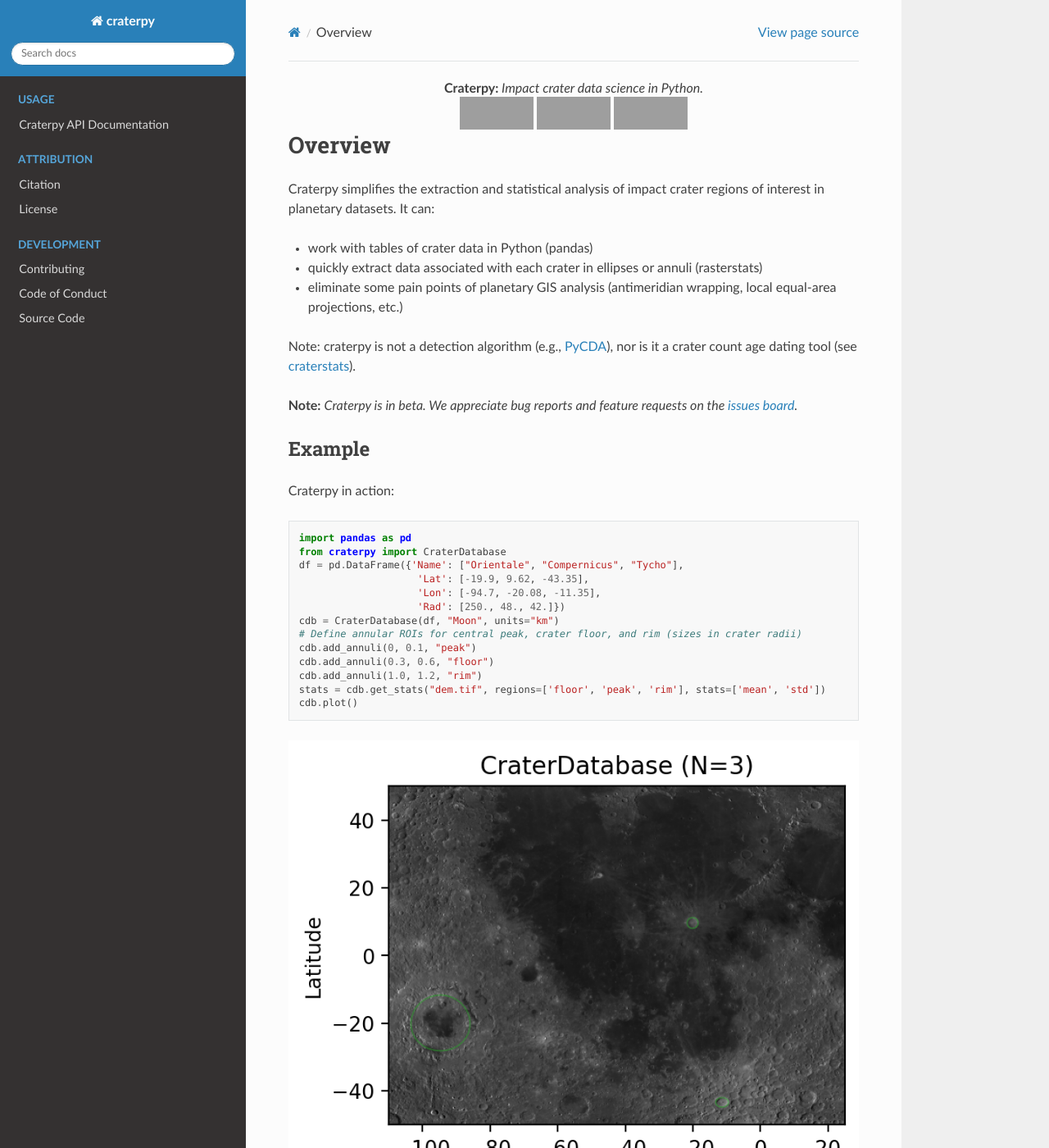
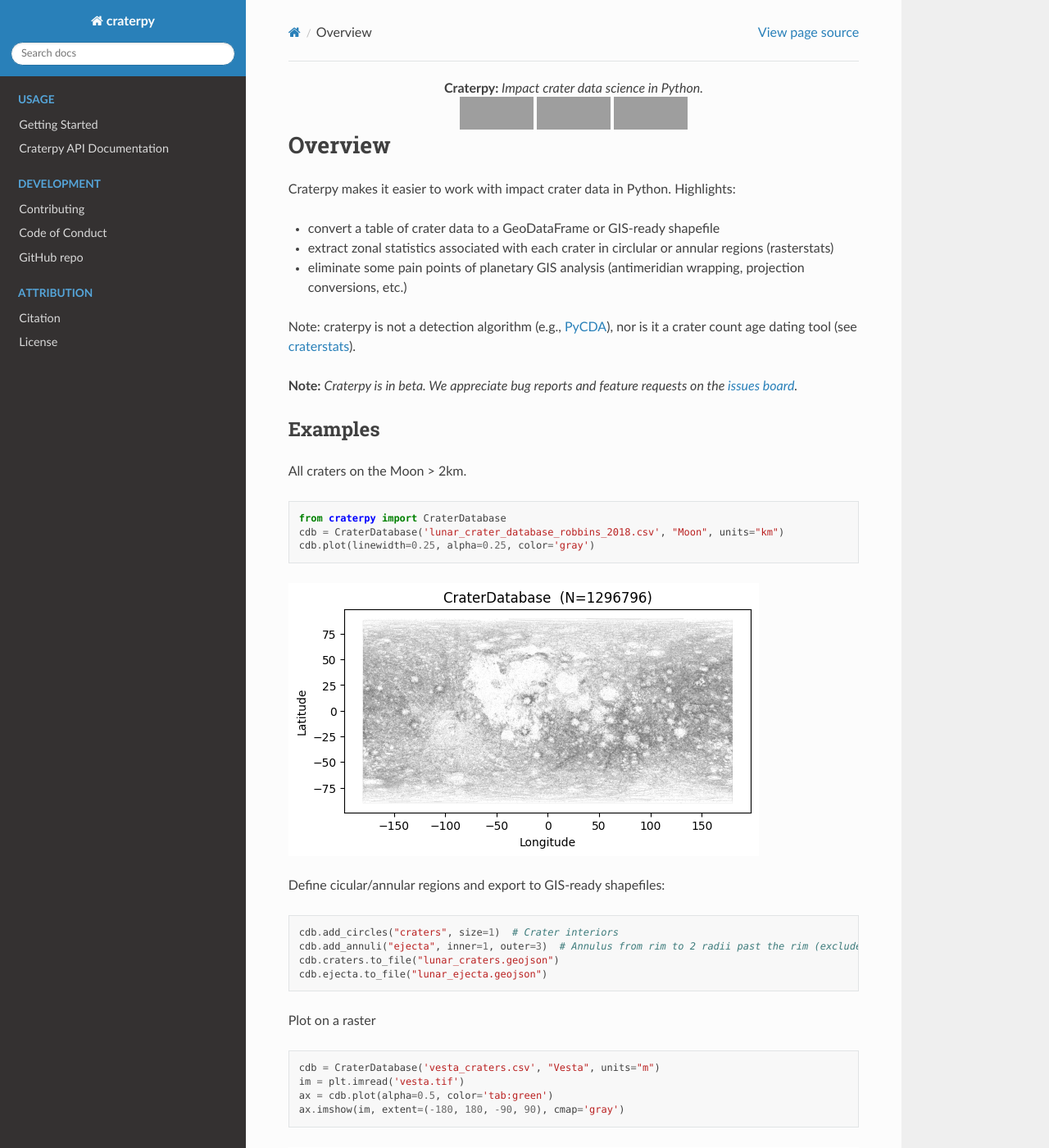
Before and after one commit to cjtu/craterpy, a Sphinx documentation site: the page built from docs/source/index.md, in a window 1280 px wide and 1400 px high. Shown: the whole window at 82% size. Built offline with Sphinx 7.4.7 and the Read the Docs theme 3.1.0, drawn with Linux system fonts in a browser that asks for light colours; some of the changed text lies outside the part shown; grey boxes are pictures that could not be loaded.

Commit message:
Add add_circles, tests, udpate documentation

````diff
--- a/README.md
+++ b/README.md
@@ -39,38 +39,69 @@
 
 # Overview
 
-Craterpy simplifies the extraction and statistical analysis of impact crater regions of interest in planetary datasets. It can:
+Craterpy makes it easier to work with impact crater data in Python. Highlights:
 
-- work with tables of crater data in Python (pandas)
-- quickly extract data associated with each crater in ellipses or annuli (rasterstats)
-- eliminate some pain points of planetary GIS analysis (antimeridian wrapping, local equal-area projections, etc.)
+- convert a table of crater data to a GeoDataFrame or GIS-ready shapefile
+- extract zonal statistics associated with each crater in circlular or annular regions (rasterstats)
+- eliminate some pain points of planetary GIS analysis (antimeridian wrapping, projection conversions, etc.)
 
 Note: craterpy is not a detection algorithm (e.g., [PyCDA](https://github.com/AlliedToasters/PyCDA)), nor is it a crater count age dating tool (see [craterstats](https://github.com/ggmichael/craterstats)).
 
 **Note:** *Craterpy is in beta. We appreciate bug reports and feature requests on the [issues board](https://github.com/cjtu/craterpy/issues).*
 
-## Example
+## Examples
 
-Craterpy in action:
+All craters on the Moon > 2km.
+
+```python
+from craterpy import CraterDatabase
+cdb = CraterDatabase('lunar_crater_database_robbins_2018.csv', "Moon", units="km")
+cdb.plot(linewidth=0.25, alpha=0.25, color='gray')
+```
+
+![Lunar craters plot](https://github.com/cjtu/craterpy/raw/trunk/craterpy/data/_images/readme_moon_robbins.png)
+
+
+Define cicular/annular regions and export to GIS-ready shapefiles:
+
+```python
+cdb.add_circles("craters", size=1)  # Crater interiors
+cdb.add_annuli("ejecta", inner=1, outer=3)  # Annulus from rim to 2 radii past the rim (excludes interior)
+cdb.craters.to_file("lunar_craters.geojson")
+cdb.ejecta.to_file("lunar_ejecta.geojson")
+```
+
+Plot on a raster
+
+```python
+cdb = CraterDatabase('vesta_craters.csv', "Vesta", units="m")
+im = plt.imread('vesta.tif')
+ax = cdb.plot(alpha=0.5, color='tab:green')
+ax.imshow(im, extent=(-180, 180, -90, 90), cmap='gray')
+```
+
+![Vesta map plot](https://github.com/cjtu/craterpy/raw/trunk/craterpy/data/_images/readme_vesta_cdb.png)
+
+
+Compute raster image statistics on each crater geometry.
 
 ```python
 import pandas as pd
-from craterpy import CraterDatabase
-df = pd.DataFrame({'Name': ["Orientale", "Compernicus", "Tycho"],
+df = pd.DataFrame({'Name': ["Orientale", "Copernicus", "Tycho"],
                     'Lat': [-19.9, 9.62, -43.35],
                     'Lon': [-94.7, -20.08, -11.35],
                     'Rad': [250., 48., 42.]})
 cdb = CraterDatabase(df, "Moon", units="km")
-# Define annular ROIs for central peak, crater floor, and rim (sizes in crater radii)
-cdb.add_annuli(0, 0.1, "peak")
-cdb.add_annuli(0.3, 0.6, "floor")
-cdb.add_annuli(1.0, 1.2, "rim")
+
+# Define regions for central peak, crater floor, and rim (sizes in crater radii)
+cdb.add_annuli("peak", 0, 0.1)
+cdb.add_annuli("floor", 0.3, 0.6)
+cdb.add_annuli("rim", 1.0, 1.2)
+
+# DEM is a geotiff with elevation relative to reference Moon in meters
 stats = cdb.get_stats("dem.tif", regions=['floor', 'peak', 'rim'], stats=['mean', 'std'])
-cdb.plot()
+print(stats)
 ```
-
-![Craters map plot](https://raw.githubusercontent.com/cjtu/craterpy/trunk/craterpy/data/_images/readme_craters.png)
-
 
 | **Name** | **Lat** | **Lon** | **Rad** | **mean_floor** | **std_floor** | **mean_peak** | **std_peak** | **mean_rim** | **std_rim** |
 |---|---|---|---|---|---|---|---|---|---|
@@ -78,9 +109,6 @@
 | Compernicus | 9.62 | -20.08 | 48.0 | -3400.0 | 200.0 | -3400.0 | 100.0 | -0.0 | 200.0 |
 | Tycho | -43.35 | -11.35 | 42.0 | -3200.0 | 400.0 | -2100.0 | 500.0 | 900.0 | 400.0 |
 
-Quickly compute stats on many more craters and many datasets in parallel.
-
-![CraterDatabase plot](https://raw.githubusercontent.com/cjtu/craterpy/trunk/craterpy/data/_images/readme_craterdatabase.png)
 
 See the full [craterpy documentation](https://readthedocs.org/projects/craterpy/) on Read the Docs.
 
@@ -117,7 +145,7 @@
 
 ## Documentation
 
-Full API documentation is available at [readthedocs](https://readthedocs.org/projects/craterpy/).
+Full API documentation and usage examples are available at [readthedocs](https://readthedocs.org/projects/craterpy/).
 
 ## Contributing
 
--- a/docs/source/conf.py
+++ b/docs/source/conf.py
@@ -5,7 +5,7 @@
 
 import os
 import sys
-import toml
+import importlib.metadata
 
 # Allow sphinx-autodoc to access craterpy contents
 sys.path.insert(0, os.path.abspath("../.."))
@@ -14,13 +14,11 @@
 
 
 def get_version():
-    with open("../../pyproject.toml") as pyproj:
-        f = pyproj.read()
-    return toml.loads(f)["tool"]["poetry"]["version"]
+    return importlib.metadata.version("craterpy")
 
 
 project = "craterpy"
-copyright = "2021, Christian J. Tai Udovicic"
+copyright = "2025, Christian J. Tai Udovicic"
 author = "Christian J. Tai Udovicic"
 
 # The full version, including alpha/beta/rc tags
--- /dev/null
+++ b/docs/source/getting_started.md
@@ -0,0 +1,91 @@
+# Getting Started
+
+The `craterpy` module provides the `CraterDatabase` class which can be imported as:
+
+```python
+from craterpy import CraterpyDatabase
+cdb = CraterpyDatabase("craters.csv", body="Moon", units="km")
+```
+
+## Importing a list of craters
+
+Instantiating a `CraterDatabase` requires a table of craters (either a file or `pandas.DataFrame`) with the following columns (case-insensitive):
+
+- `Latitude` or `Lat`
+- `Longitide` or `Lon`
+- `Radius` or `Rad` or `Diameter` or `Diam`
+
+If there are multiple columns that match, `craterpy` assumes the first matching column is desired.
+
+To specify specific columns or rows to use, first read the table into a `pandas.DataFrame`, filter it and pass in the subset DataFrame instead:
+
+```python
+import pandas as pd
+df = pd.read_csv("craters.csv", usecols=[4, 8, 9], names=["lat", "lon", "diam"])
+df = df[df.diam > 5]
+cdb = CraterpyDatabase(df, body="Moon", units="km")
+```
+
+The `CraterDatabase` will convert crater sizes in diameter to radius for its computations automatically. However, the length units of the craters must be specified as meters or kilometers (default is "m").
+
+The planetary `body` must also be specified to ensure the correct coordinate reference system (CRS) is used.
+
+## Adding geometries to a CraterDatabase
+
+A new geometry can be defined for each crater in the database. Circular and annular geometries have sizes specified in units of number of crater radii from the center of the crater (e.g. size=1 is a circle at the crater rim, size=2 is one radius beyond the rim, size=3 is one diameter beyond the rim, etc). Circles enclose all area within `size` radii from each crater. Annuli cut out the center and enclose the area from `inner` to `outer`.
+
+```python
+# Cicles centeres on each crater
+cdb.add_circles("crater", size=1)
+# Annulus from rim to 1 crater diameter past the rim (3 radii from the center)
+cdb.add_annuli("ejecta", inner=1, outer=3)
+```
+
+Geometries are stored as `geopandas.GeoSeries` objects and can be accessed by the suplied name. Operations on `GeoSeries` are possible, including saving the geometries to a geojson shapefile that is importable to most GIS applications.
+
+```python
+cdb.craters.to_file("lunar_craters.geojson")
+cdb.ejecta.to_file("lunar_ejecta.geojson")
+```
+
+Geometries can be shown on a plot with:
+
+```python
+import matplotlib.pyplot as plt
+fig, ax = plt.subplots(figsize=(12, 6))
+ax = cdb.plot(name="ejecta", alpha=0.5, color='tab:green')
+ax.set_xlim(0, 180)  # Subset to E hemisphere
+ax.set_ylim(0, 90)  # Subset to N hemisphere
+```
+
+An image with coordinates in degrees can be supplied to the same axis, or if the bounds are known you may supply an extent (see `GeoSeries.plot()` and `matplotlib` docs for more plotting info):
+
+```python
+im = plt.imread('moon.tif')
+ax = cdb.plot(alpha=0.5, color='tab:green')
+ax.imshow(im, extent=(-180, 180, -90, 90), cmap='gray')
+```
+
+## Extracting statistics
+
+Stats can be computed from the crater geometries from a supplied georeferenced raster with:
+
+```python
+cdb = CraterDatabase(df, "Moon", units="km")
+
+# Define regions for central peak, crater floor, and rim (sizes in crater radii)
+cdb.add_annuli("peak", 0, 0.1)
+cdb.add_annuli("floor", 0.3, 0.6)
+cdb.add_annuli("rim", 1.0, 1.2)
+
+# Here, DEM is a geotiff with elevation relative to reference Moon
+stats = cdb.get_stats("dem.tif", regions=['floor', 'peak', 'rim'], stats=['mean', 'std'])
+```
+
+For a list of valid statistics, see the [rasterstats documentation](https://pythonhosted.org/rasterstats/manual.html#zonal-statistics).
+
+The input raster file must be georeferenced and importable by `gdal`.
+
+## More help
+
+If you encounter any bugs or issues, please check out the [Issues board](https://github.com/cjtu/craterpy/issues) to see if others had the same questions or to report what you found. We also welcome feature requests and contributions!
--- a/docs/source/index.md
+++ b/docs/source/index.md
@@ -7,7 +7,17 @@
 :hidden:
 :caption: Usage
 
+getting_started
 api
+```
+
+```{toctree}
+:hidden:
+:caption: Development
+
+Contributing <https://github.com/cjtu/craterpy/blob/trunk/CONTRIBUTING.rst>
+Code of Conduct <https://github.com/cjtu/craterpy/blob/trunk/CODE_OF_CONDUCT.rst>
+GitHub repo <https://github.com/cjtu/craterpy>
 ```
 
 ```{toctree}
@@ -17,12 +27,3 @@
 Citation <https://zenodo.org/badge/latestdoi/88457986>
 License <https://github.com/cjtu/craterpy/blob/trunk/LICENSE.txt>
 ```
-
-```{toctree}
-:hidden:
-:caption: Development
-
-Contributing <https://github.com/cjtu/craterpy/blob/trunk/CONTRIBUTING.rst>
-Code of Conduct <https://github.com/cjtu/craterpy/blob/trunk/CODE_OF_CONDUCT.rst>
-Source Code <https://github.com/cjtu/craterpy>
-```
````
Also changed, not shown: docs/source/api.md (+6 -29 lines), pyproject.toml (+11 -3 lines), craterpy/data/_images/readme_craterdatabase.png (deleted), craterpy/data/_images/readme_craters.png (deleted), craterpy/data/_images/readme_moon_robbins.png (added), craterpy/data/_images/readme_vesta_cdb.png (added), 5 other files.
